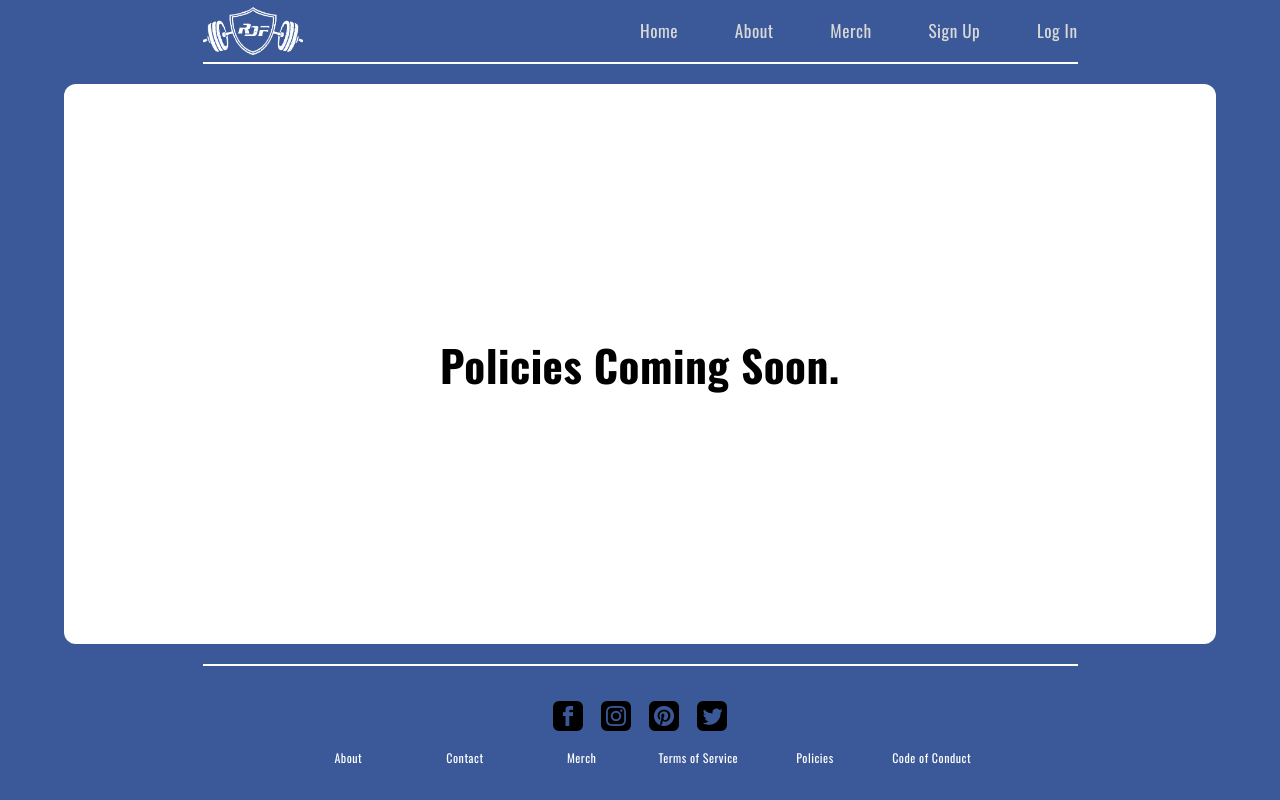
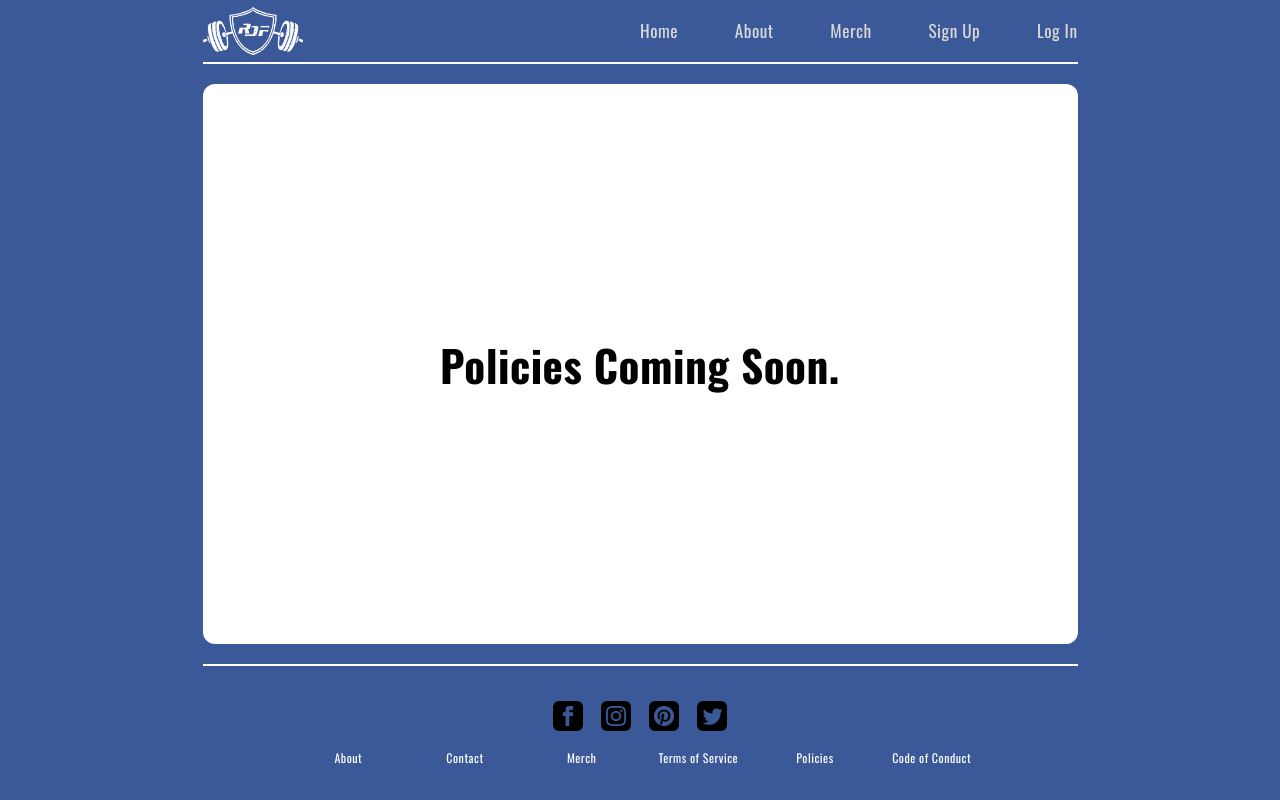
Before and after one commit to BillGibsonDev/MERN-Fitness-Blog-Client, a React (Create React App) app: page /Policies in a window 1280 px wide. Built offline with nearby package versions, Linux system fonts and the light colour scheme.

Commit message:
styling fixes

```diff
--- a/src/pages/dynamic-pages/ArticlePage.js
+++ b/src/pages/dynamic-pages/ArticlePage.js
@@ -18,7 +18,7 @@ import { Link } from 'react-router-dom';
 import Edit from '../../images/editIconBlack.png';
 import Heart from '../../images/heartTrans.png';
 import HeartBlue from '../../images/heartBlue.png';
-
+import HeartBlack from "../../images/heartTransBlack.png";
 
 export default function BlogArticle({ role, user, isLoggedIn }) {
 
@@ -131,9 +131,9 @@ export default function BlogArticle({ role, user, isLoggedIn }) {
                                         <Link to={`/EditPostPage/${postId}`}><img id="edit" src={Edit} alt="" /></Link>
                                         {
                                             isLoggedIn === false ? (
-                                                <img id="edit" onClick={handleLoggedIn} src={Heart} alt=''/>
+                                                <img id="edit" onClick={handleLoggedIn} src={HeartBlack} alt=''/>
                                             ):isLoggedIn === true && hasLiked === false ? (
-                                                <img id="edit" onClick={handleAddLike} src={Heart} alt='' />
+                                                <img id="edit" onClick={handleAddLike} src={HeartBlack} alt='' />
                                             ): (
                                                 <img id="edit" onClick={handleRemoveLike} src={HeartBlue} alt=''/>
                                             )
@@ -143,7 +143,7 @@ export default function BlogArticle({ role, user, isLoggedIn }) {
                                     <div className="icon">
                                         {
                                             isLoggedIn === false ? (
-                                                <img id="edit" onClick={handleLoggedIn} src={Heart} alt='' />
+                                                <img id="edit" onClick={handleLoggedIn} src={HeartBlack} alt='' />
                                             ):isLoggedIn === true && hasLiked === false ? (
                                                 <img id="edit" onClick={handleAddLike} src={Heart} alt='' />
                                             ): (
@@ -227,7 +227,7 @@ const StyledArticle = styled.div`
     flex-direction: column;
     margin: 2em auto;
     align-items: center;
-    width: 100%;
+    width: 95%;
     max-width: 875px;
     border-radius: 14px;
     box-shadow: 6px 6px 6px rgba(0, 0, 0, 0.219);
@@ -256,7 +256,6 @@ const StyledArticle = styled.div`
                 align-items: center;
                 @media (max-width: 1000px){
                     width: 30%;
-                    margin: auto;
                 }
                 @media (max-width: 750px){
                     width: 100%;
@@ -279,13 +278,17 @@ const StyledArticle = styled.div`
                 }
             }
             .icon {
-                    margin: 6px 0;
-                    width: 100%;
+                    margin: 10px 0 6px 0;
+                    width: 200px;
                     display: flex;
                     justify-content: flex-end;
+                    @media (max-width: 750px){
+                        width: 100%;
+                        margin: auto;
+                    }
                     img {
                         width: 25px;
-                        margin-left: 4px;
+                        margin: 10px 0 6px 4px;
                     }
                 }
             a {
--- a/src/pages/dynamic-pages/CreatorPage.js
+++ b/src/pages/dynamic-pages/CreatorPage.js
@@ -174,8 +174,9 @@ const StyledCreatorPage = styled.div`
         flex-direction: column;
         justify-content: center;
         align-items: center;
-        width: 100%;
-        margin-bottom: 20px;
+        margin: 20px auto;
+        width: 95%;
+        max-width: 875px;
         .header-wrapper {
             width: 70%;
             display: flex;
--- a/src/pages/legal-pages/ConductPage.js
+++ b/src/pages/legal-pages/ConductPage.js
@@ -12,12 +12,13 @@ export default function AboutPage () {
 const StyledAboutPage = styled.div`
     background: white;
     border-radius: 12px;
-    width: 100%;
     height: 70vh;
     display: flex;
     justify-content: center;
     align-items: center;
     margin: 20px auto;
+    width: 95%;
+    max-width: 875px;
     h1 {
         color: black;
         font-size: 3em;
--- a/src/pages/legal-pages/PolicyPage.js
+++ b/src/pages/legal-pages/PolicyPage.js
@@ -12,12 +12,13 @@ export default function AboutPage () {
 const StyledAboutPage = styled.div`
     background: white;
     border-radius: 12px;
-    width: 100%;
     height: 70vh;
     display: flex;
     justify-content: center;
     align-items: center;
     margin: 20px auto;
+    width: 95%;
+    max-width: 875px;
     h1 {
         color: black;
         font-size: 3em;
--- a/src/pages/legal-pages/TermsPage.js
+++ b/src/pages/legal-pages/TermsPage.js
@@ -12,12 +12,13 @@ export default function AboutPage () {
 const StyledAboutPage = styled.div`
     background: white;
     border-radius: 12px;
-    width: 100%;
     height: 70vh;
     display: flex;
     justify-content: center;
     align-items: center;
     margin: 20px auto;
+    width: 95%;
+    max-width: 875px;
     h1 {
         color: black;
         font-size: 3em;
--- a/src/pages/static-pages/AboutPage.js
+++ b/src/pages/static-pages/AboutPage.js
@@ -24,7 +24,7 @@ const StyledAboutPage = styled.div`
     background: white;
     border-radius: 12px;
     width: 100%;
-    min-height: 80vh;
+    min-height: 50vh;
     max-width: 875px;
     margin: 20px auto;
     display: flex;
--- a/src/pages/static-pages/ContactPage.js
+++ b/src/pages/static-pages/ContactPage.js
@@ -18,8 +18,8 @@ export default function ContactPage () {
 const StyledContactPage = styled.div`
     background: white;
     border-radius: 12px;
-    margin: 5% auto;
-    width: 100%;
+    margin: 20px auto;
+    width: 95%;
     max-width: 875px;
     .contact-wrapper {
         display: flex;
--- a/src/pages/static-pages/LoginPage.js
+++ b/src/pages/static-pages/LoginPage.js
@@ -52,7 +52,7 @@ const StyledLoginPage = styled.div`
 	justify-content: center;
 	flex-direction: column;
 	background: white;
-	width: 100%;
+	width: 95%;
     min-height: 80vh;
     max-width: 875px;
 	margin: 20px auto;
--- a/src/pages/static-pages/SignUpPage.js
+++ b/src/pages/static-pages/SignUpPage.js
@@ -137,14 +137,11 @@ const StyledSignUpPage = styled.div`
 	justify-content: center;
 	flex-direction: column;
 	background: white;
-	width: 100%;
     min-height: 80vh;
+	margin: 20px auto;
+    width: 95%;
     max-width: 875px;
-	margin: 20px auto;
 	border-radius: 12px;
-		@media (max-width: 1050px){
-			width: 98%;
-		}
 		h1 {
 			font-size: 2em;
 			color: #0f4d92;
```
Also changed, not shown: src/images/heartTransBlack.png (added).
